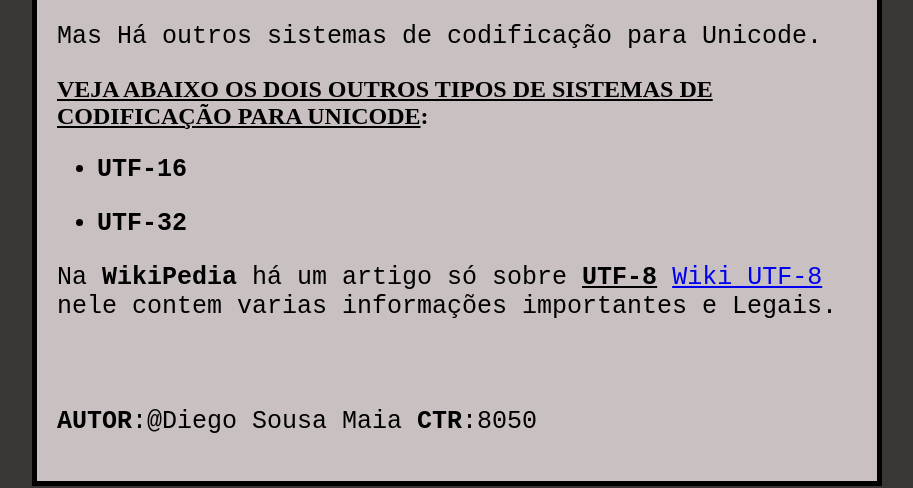
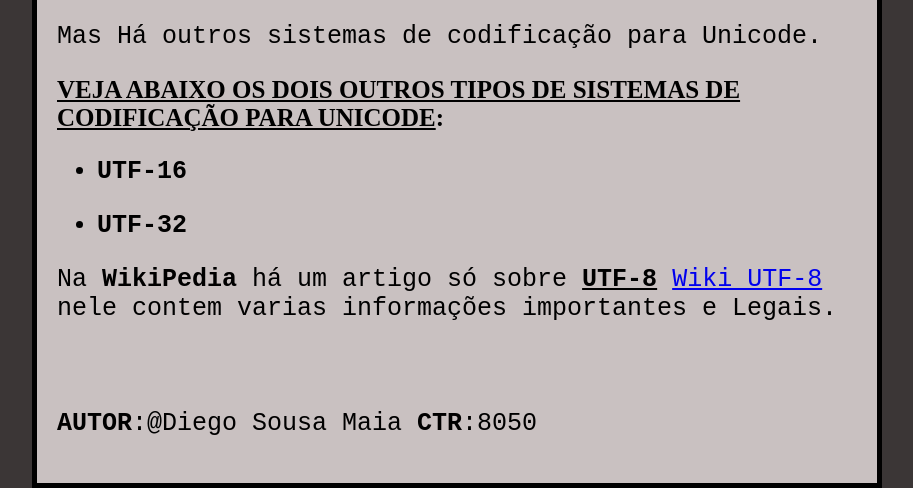
Before and after one commit to DiSouMaia/UTF-8, a plain HTML site: page index.html in a window 1280 px wide. Shown: the part 437-925 px from the top of the page, without its empty margins (183-1096 px from the left). Drawn offline with Linux system fonts and the light colour scheme.

Commit message:
Update4 estilo.css

```diff
--- a/estilos/estilo.css
+++ b/estilos/estilo.css
@@ -36,3 +36,10 @@ margin: 0 auto;
 
 
 }
+h2{
+font-size: 25px;
+
+
+
+
+}
```
